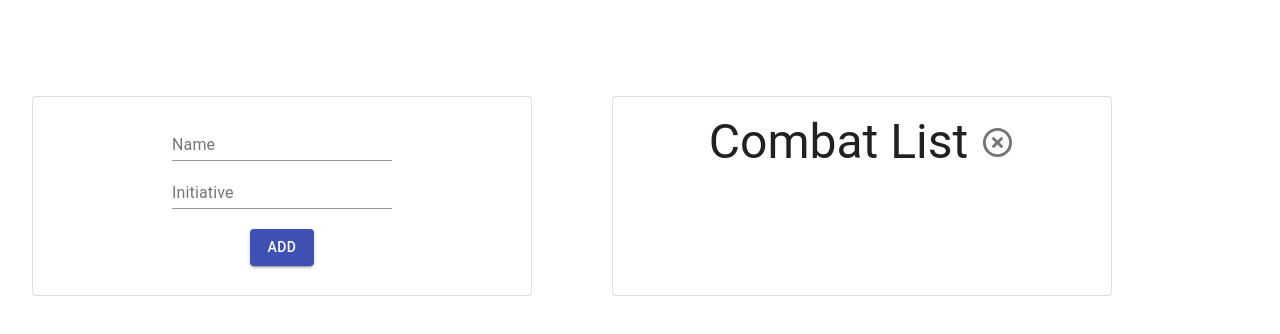
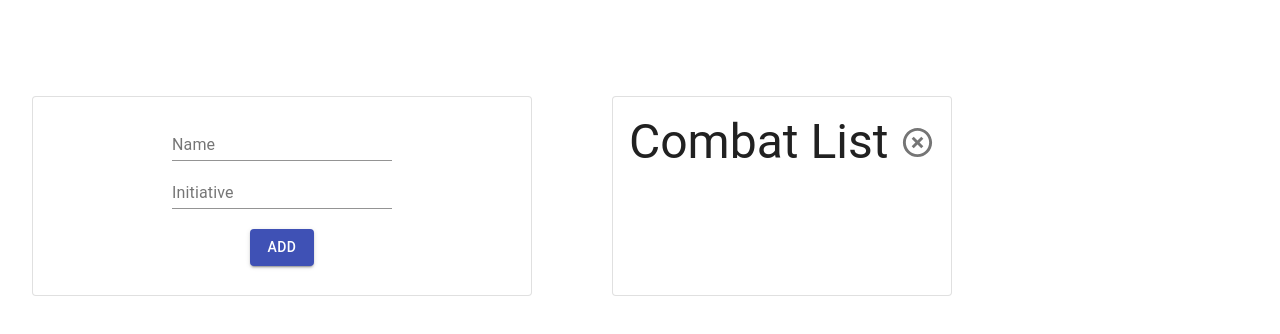
Before and after one commit to artn-dev/rpg-combat-list, a Next.js app: page / in a window 1280 px wide. Shown: the top 334 px of the page. Built offline with nearby package versions, Linux system fonts and the light colour scheme.

Commit message:
Remove minimum width

```diff
--- a/components/CombatList.tsx
+++ b/components/CombatList.tsx
@@ -27,7 +27,6 @@ const useStyles = makeStyles((theme: Theme) =>
     },
 
     card: {
-      minWidth: 500,
       minHeight: 200,
     },
   }),
```
